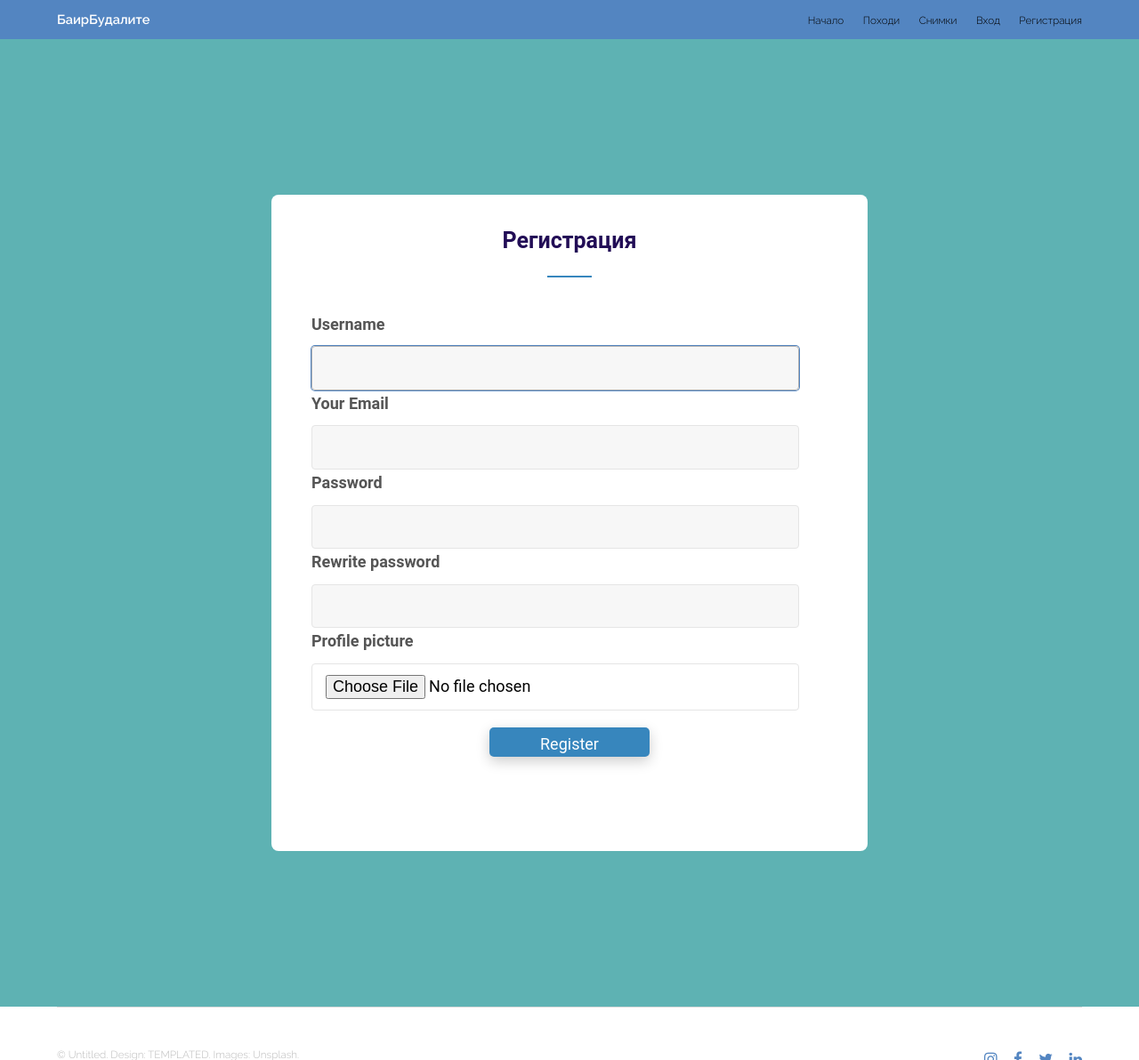
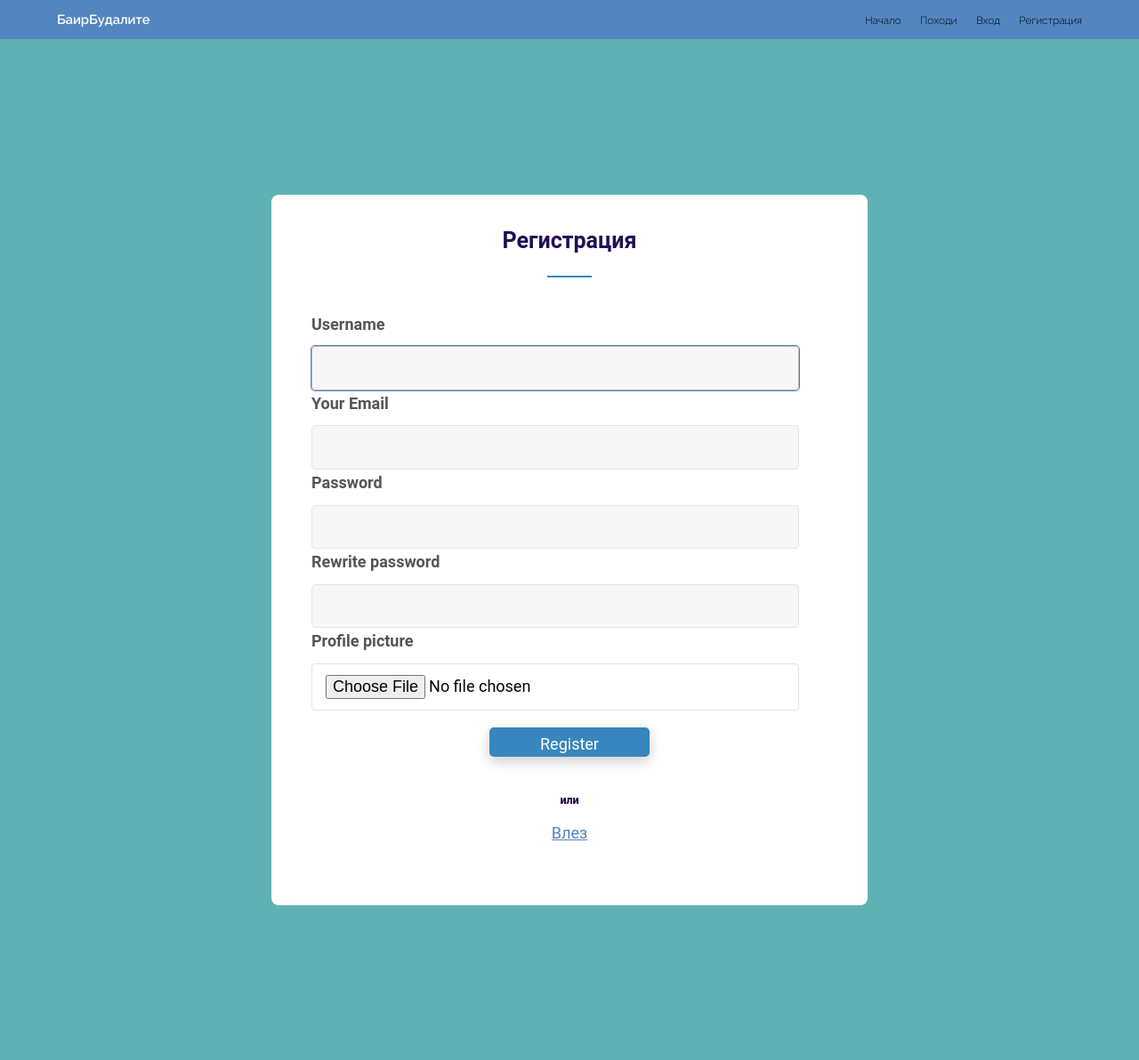
Before and after one commit to ziruzavar/BairBudalite, a Django app: page /auth/register in a window 1280 px wide. Shown: the top 1192 px of the page at 89% size. Run offline with Django 3.2, Linux system fonts and the light colour scheme.

Commit message:
1. Reworked the auth templates

```diff
--- a/templates/auth/login.html
+++ b/templates/auth/login.html
@@ -23,6 +23,8 @@
 				</div>
 				<div class="form-row-last">
 					<input type="submit" name="register" class="register" value="Login">
+                    <h6>или се </h6>
+                    <a href="{% url 'register' %}">Регистрирай</a>
 				</div>
 			</form>
 		</div>
--- a/templates/auth/register.html
+++ b/templates/auth/register.html
@@ -33,6 +33,8 @@
 				</div>
 				<div class="form-row-last">
 					<input type="submit" name="register" class="register" value="Register">
+                    <h6>или </h6>
+                    <a href="{% url 'login' %}">Влез</a>
 				</div>
 			</form>
 		</div>
--- a/templates/common/header.html
+++ b/templates/common/header.html
@@ -4,7 +4,6 @@
 					<nav id="nav">
 						<a href={% url 'index' %}>Начало</a>
 						<a href={% url 'pohodi' %}>Походи</a>
-						<a href="elements.html">Снимки</a>
                         {% if not user.is_authenticated %}
                         <a href="{% url 'login' %}">Вход</a>
                         <a href="{% url 'register' %}">Регистрация</a>
```
